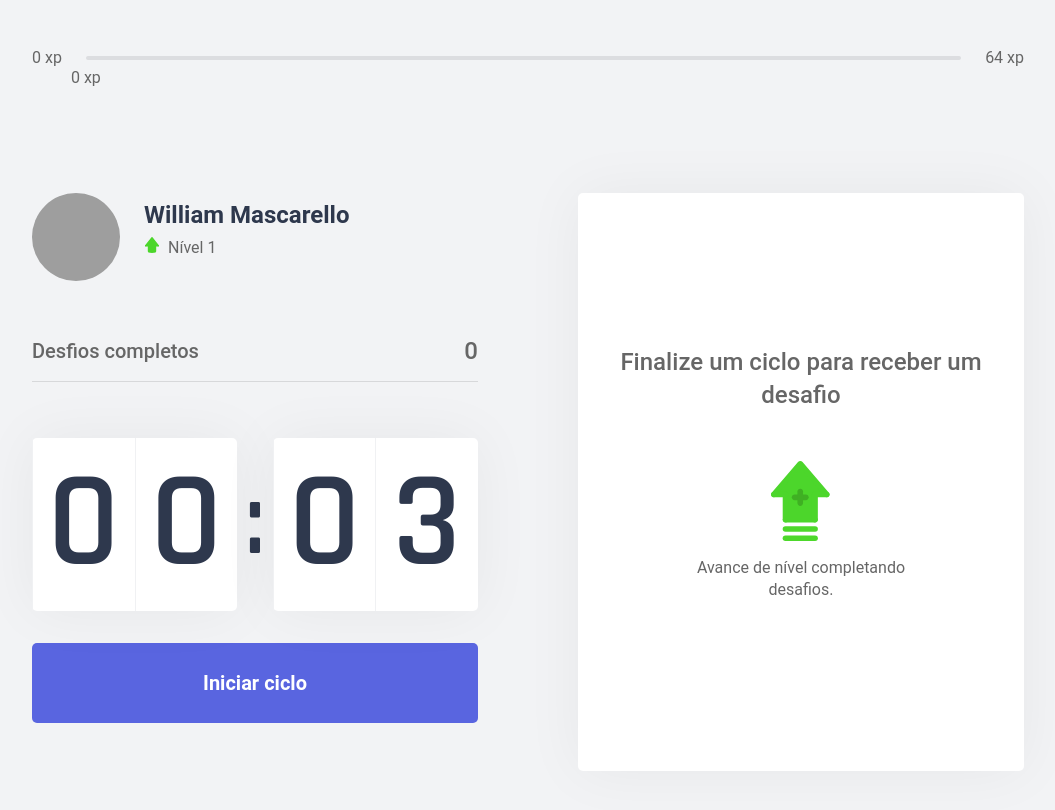
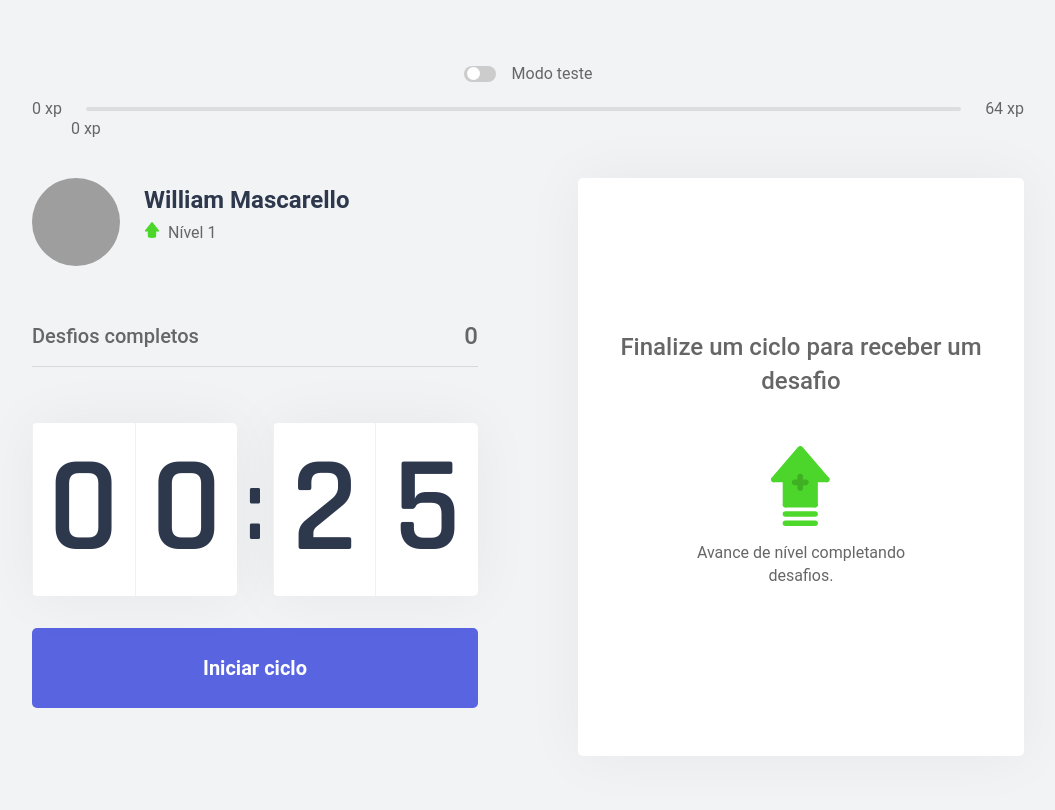
Before and after one commit to willmascarello/moveit-next, a Next.js app: page / in a window 1280 px wide. Shown: the top 810 px of the page, without its empty margins (112-1167 px from the left). Built offline with nearby package versions, Linux system fonts and the light colour scheme; grey boxes are pictures that could not be loaded.

Commit message:
Update: (Parcial) Modo teste

```diff
--- /dev/null
+++ b/src/components/TestMode.tsx
@@ -0,0 +1,23 @@
+import { useContext } from 'react';
+import { ChallengesContext } from '../contexts/ChallengesContext';
+import styles from '../styles/components/TestMode.module.css';
+
+export function TestMode() {
+    const {testMode, changeMode} = useContext(ChallengesContext);
+
+
+    return (
+        <div>
+
+            {testMode ? <div className={styles.testMode}></div> : ''}
+
+            <div className={styles.divSwitch}>
+                <label className={styles.switch}>
+                    <input type="checkbox" onClick={changeMode}/>
+                    <span className={styles.slider}></span>
+                </label>
+                <p>Modo teste</p>
+            </div>
+        </div>
+    )
+}
--- a/src/contexts/ChallengesContext.tsx
+++ b/src/contexts/ChallengesContext.tsx
@@ -11,6 +11,7 @@ interface Challenge {
 
 interface ChallengeContextData {
   level: number;
+  testMode: boolean;
   currentExperience: number;
   challengesCompleted: number;
   activeChallenge: Challenge;
@@ -20,11 +21,13 @@ interface ChallengeContextData {
   resetChallenge: () => void;
   completeChallenge: () => void;
   closeLevelUpModal: () => void;
+  changeMode: () => void;
 }
 
 interface ChallengesProviderProps {
   children: ReactNode;
   level: number;
+  testMode: boolean;
   currentExperience: number;
   challengesCompleted: number;
 }
@@ -34,6 +37,7 @@ export const ChallengesContext = createContext({} as ChallengeContextData);
 
 export function ChallengesProvider({children, ...rest}: ChallengesProviderProps) {
   const [level, setLevel] = useState(rest.level ?? 1);
+  const [testMode, setTestMode] = useState(rest.testMode ?? false);
   const [currentExperience, setcurrentExperience] = useState(rest.currentExperience ?? 0);
   const [challengesCompleted, setChallengesCompleted] = useState(rest.challengesCompleted ?? 0);
   const [activeChallenge, setActiveChallenge] = useState(null);
@@ -98,9 +102,15 @@ export function ChallengesProvider({children, ...rest}: ChallengesProviderProps)
 
   }
 
+  console.log(testMode);
+  function changeMode() {
+    testMode ? setTestMode(false) : setTestMode(true);
+    console.log(testMode);
+  }
+
   return (
     <ChallengesContext.Provider
-        value={{level, currentExperience, challengesCompleted, activeChallenge, experienceToNextLevel, levelUp, startNewChallenge, resetChallenge, completeChallenge, closeLevelUpModal}}>
+        value={{level, testMode, currentExperience, challengesCompleted, activeChallenge, experienceToNextLevel, levelUp, startNewChallenge, resetChallenge, completeChallenge, closeLevelUpModal, changeMode}}>
           {children}
           {isLevelUpModalOpen && <LevelUpModal/>}
     </ChallengesContext.Provider>
--- a/src/contexts/CountdownContext.tsx
+++ b/src/contexts/CountdownContext.tsx
@@ -19,17 +19,15 @@ export const CountdownContext = createContext({} as CountdownContextData);
 let countdownTimeout: NodeJS.Timeout;
 
 export function CountdownProvider({children}: CountdownProviderProps) {
-  const [level, setLevel] = useState(1);
-
-  const {startNewChallenge} = useContext(ChallengesContext);
-
-
-  let timer = 0.05; // // timer in second;
-  timer *= 60; // timer in millisecond
+  const {startNewChallenge, testMode} = useContext(ChallengesContext);
+  const [timer, setTimer] = useState(25);
   const [time, setTime] = useState(timer);
   const [isActive, setIsActive] = useState(false);
   const [hasFinished, setHasFinished] = useState(false);
 
+
+  // console.log('testMode');
+  // console.log(testMode);
 
   const minutes = Math.floor(time / 60);
   const second = time % 60;
@@ -59,6 +57,10 @@ export function CountdownProvider({children}: CountdownProviderProps) {
     }
   }, [isActive, time])
 
+  useEffect(() => {
+    setTimer(testMode ? 3 : 25);
+    resetCountdown();
+  }, [testMode])
 
   return (
     <CountdownContext.Provider
--- a/src/pages/index.tsx
+++ b/src/pages/index.tsx
@@ -3,6 +3,7 @@ import { GetServerSideProps } from 'next'
 
 import { CompletedChallenges } from "../components/CompletedChallenges";
 import { Countdown } from "../components/Cowntdown";
+import { TestMode } from "../components/TestMode";
 import { ExperienceBar } from "../components/ExperienceBar";
 import { Profile } from "../components/Profile";
 import styles from "../styles/pages/Home.module.css"
@@ -14,6 +15,7 @@ import { ChallengesProvider } from '../contexts/ChallengesContext';
 
 interface HomeProps {
   level: number;
+  testMode: boolean;
   currentExperience: number;
   challengesCompleted: number;
 
@@ -24,6 +26,7 @@ export default function Home(props) {
   return (
     <ChallengesProvider
     level={props.level}
+    testMode={props.testMode}
     currentExperience={props.currentExperience}
     challengesCompleted={props.challengesCompleted}
     >
@@ -33,6 +36,7 @@ export default function Home(props) {
         <Head>
           <title>Início | move.it</title>
         </Head>
+        <TestMode />
         <ExperienceBar />
 
       <CountdownProvider>
@@ -57,11 +61,12 @@ export default function Home(props) {
 
 export const getServerSideProps: GetServerSideProps = async (ctx) => {
 
-  const {level, currentExperience, challengesCompleted } = ctx.req.cookies;
+  const {level, testMode, currentExperience, challengesCompleted } = ctx.req.cookies;
 
   return {
     props: {
       level: Number(level),
+      testMode: Boolean(testMode),
       currentExperience: Number(currentExperience),
       challengesCompleted: Number(challengesCompleted)
     }
--- /dev/null
+++ b/src/styles/components/TestMode.module.css
@@ -0,0 +1,75 @@
+
+.testMode {
+  position: absolute;
+  top: 0;
+  left: 0;
+  width: 100%;
+  height: 100%;
+  background-color:#00ff0020 ;
+  align-content: center;
+  z-index: -1;
+}
+
+
+/* --------- Switch Slider ---------  */
+.divSwitch {
+  align-items: center;
+  display: flex;
+  justify-content: center;
+}
+.divSwitch p {
+  margin-left: 1rem;
+}
+
+.switch {
+  position: relative;
+  display: inline-block;
+  width: 2rem;
+  height: 1rem;
+}
+
+.switch input {
+  opacity: 0;
+  width: 0;
+  height: 0;
+}
+
+.slider {
+  position: absolute;
+  cursor: pointer;
+  top: 0;
+  left: 0;
+  right: 0;
+  bottom: 0;
+  background-color: #ccc;
+  -webkit-transition: .4s;
+  transition: .4s;
+  border-radius: 1rem;
+}
+
+.slider:before {
+  position: absolute;
+  content: "";
+  height: 0.8rem;
+  width: 0.8rem;
+  left: 0.2rem;
+  bottom: 0.1rem;
+  background-color: var(--white);
+  -webkit-transition: .4s;
+  transition: .4s;
+  border-radius: 1rem;
+}
+
+input:checked + .slider {
+  background-color: var(--green);
+}
+
+input:focus + .slider {
+  box-shadow: 0 0 1px var(--green);
+}
+
+input:checked + .slider:before {
+  -webkit-transform: translateX(0.8rem);
+  -ms-transform: translateX(0.8rem);
+  transform: translateX(0.8rem);
+}
--- a/src/styles/pages/Home.module.css
+++ b/src/styles/pages/Home.module.css
@@ -1,6 +1,6 @@
 
 .container {
-  height: 100vh;
+  height: 90vh;
   max-width: 992px;
   margin: 0 auto;
   padding: 2.5rem 2rem;
@@ -27,5 +27,6 @@
   }
   .container {
     height: 60vh;
+    padding: 0 2rem;
   }
 }
```
Also changed, not shown: 1 other file (tests, documents, lock files or other folders).
